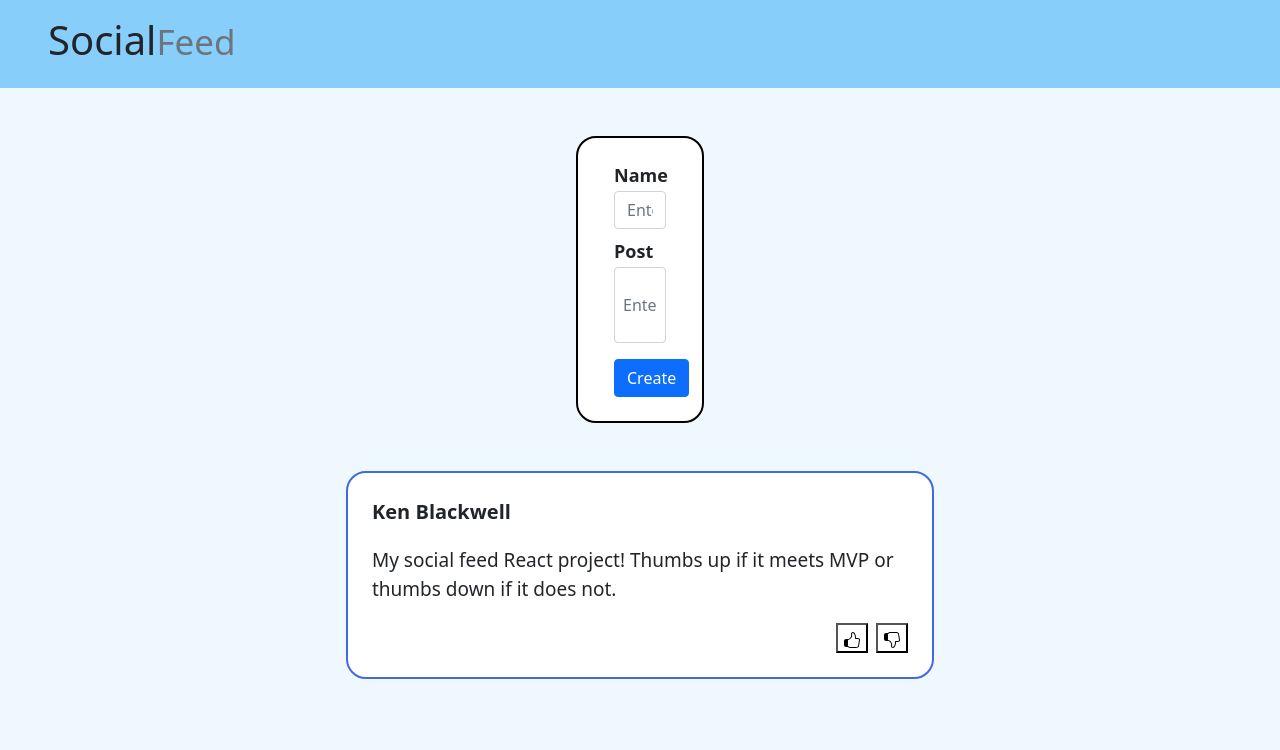
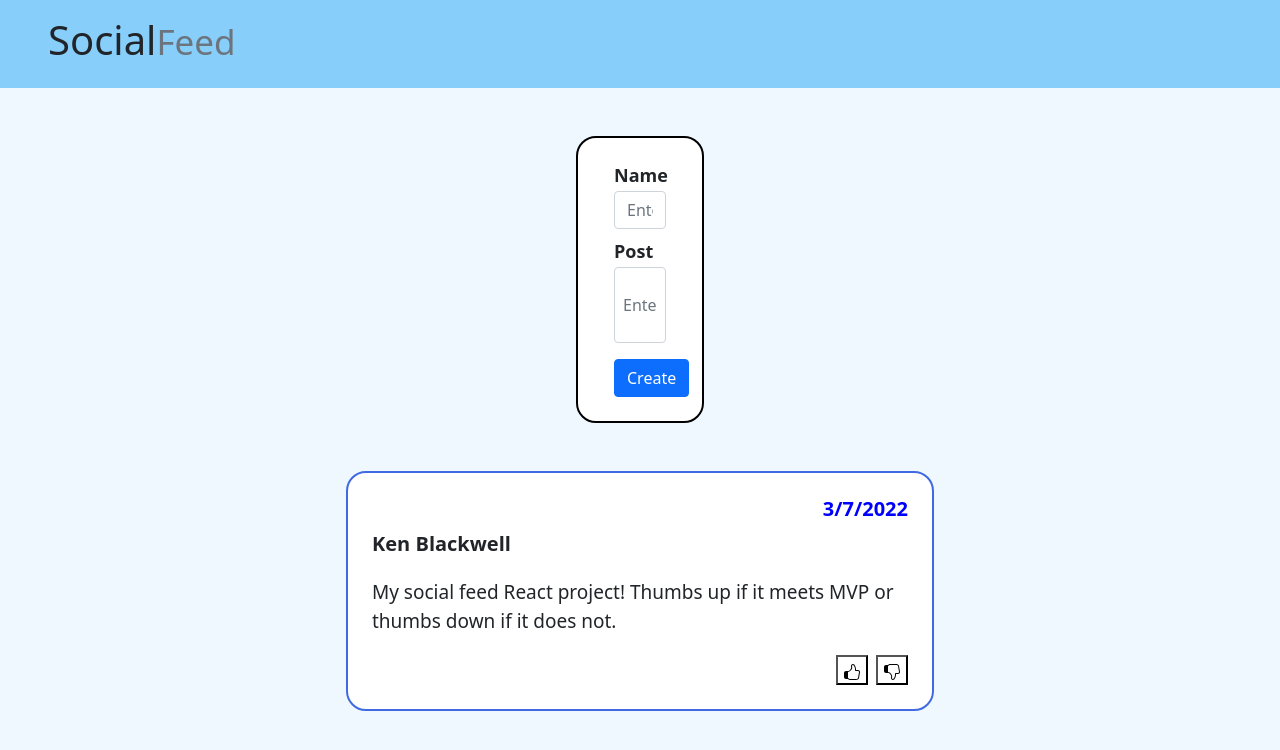
Before and after one commit to kenubwell/dCC_SocialFeed, a React (Create React App) app: page / in a window 1280 px wide. Shown: the top 750 px of the page. Built offline with nearby package versions, Linux system fonts and the light colour scheme.

Commit message:
Added a CurrentDate component for the Bonus user story

```diff
--- /dev/null
+++ b/src/Components/CurrentDate/CurrentDate.css
@@ -0,0 +1,6 @@
+.date-display {
+  display: flex;
+  justify-content: right;
+  color: blue;
+  font-weight: bold;
+}
--- /dev/null
+++ b/src/Components/CurrentDate/CurrentDate.jsx
@@ -0,0 +1,17 @@
+import React from "react";
+import './CurrentDate.css';
+
+
+const CurrentDate = () => {
+
+    const currentDate = new Date();
+    const date = `${(currentDate.getMonth()+1)}/${currentDate.getDate()}/${currentDate.getFullYear()}`;
+
+    return (
+        <div>
+            <h5 className = 'date-display'>{date}</h5>
+        </div>
+    );
+}
+
+export default CurrentDate;
--- a/src/Components/DisplayPosts/DisplayPosts.jsx
+++ b/src/Components/DisplayPosts/DisplayPosts.jsx
@@ -1,6 +1,7 @@
 import React from "react";
 import './DisplayPosts.css';
 import Post from "../Post/Post";
+import CurrentDate from "../CurrentDate/CurrentDate";
 
 const DisplayPosts = (props) => {
     return (
@@ -8,6 +9,7 @@ const DisplayPosts = (props) => {
         {props.entryPosts.map((post, index) => { //use curly brackets to write JavaScript within HTML. The index will iterate the index values (Note it starts at 0)
         return (
             <div className = 'post-border' key = {index}>
+                <div><CurrentDate/></div>
                 <div><p className = 'post-name'>{post.personName}</p></div>
                 <div><p className = 'post-content'>{post.personPost}</p></div>
                 <div><Post/></div>
```
